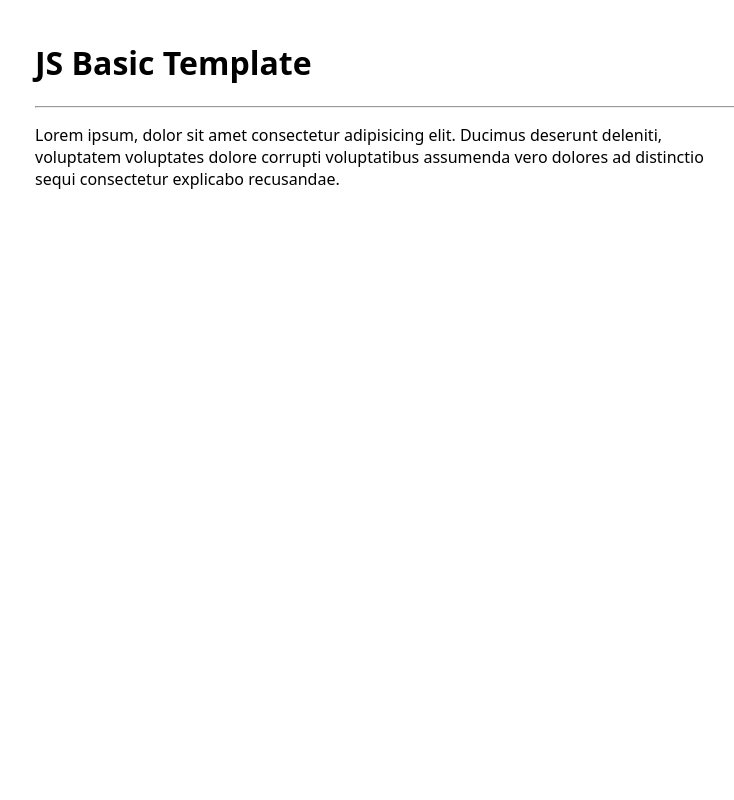
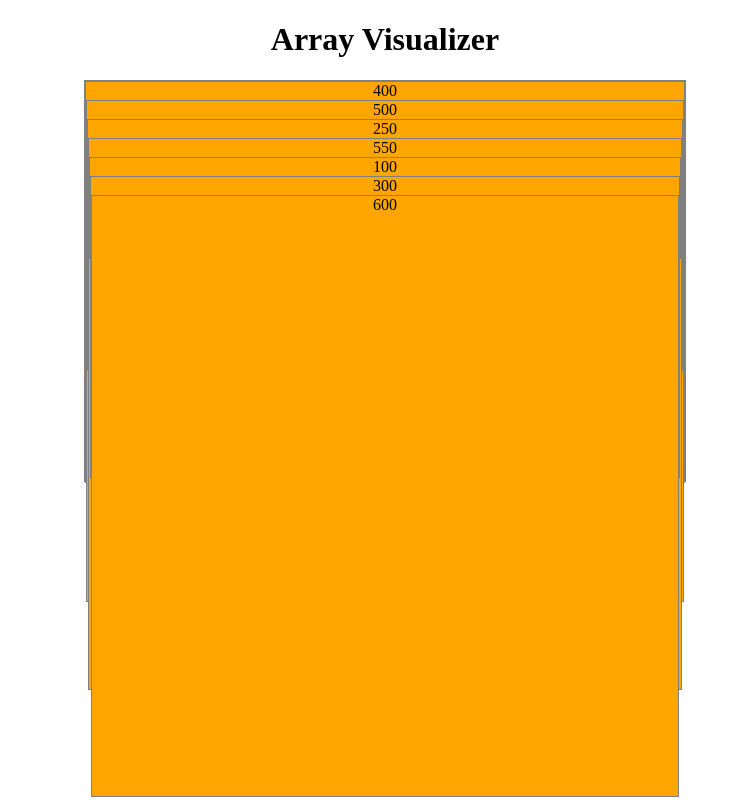
Before and after one commit to param-v/ArrayVisualizer, a plain HTML site: page index.html in a window 1280 px wide. Shown: the whole page, without its empty margins (255-989 px from the left). Drawn offline with Linux system fonts and the light colour scheme.

Commit message:
arrayVisualizer

```diff
--- a/index.html
+++ b/index.html
@@ -5,7 +5,7 @@
     <meta http-equiv="X-UA-Compatible" content="IE=edge" />
     <meta name="viewport" content="width=device-width, initial-scale=1.0" />
 
-    <title>Tab Title</title>
+    <title>Array Visualizer</title>
 
     <link rel="icon" type="image/x-icon" href="img/favicon.ico" />
     <link rel="stylesheet" href="style.css" />
@@ -14,13 +14,7 @@
   </head>
 
   <body>
-    <h1>JS Basic Template</h1>
-    <hr />
-
-    <p>
-      Lorem ipsum, dolor sit amet consectetur adipisicing elit. Ducimus deserunt
-      deleniti, voluptatem voluptates dolore corrupti voluptatibus assumenda
-      vero dolores ad distinctio sequi consectetur explicabo recusandae.
-    </p>
+    <h1>Array Visualizer</h1>
+<div id="container"></div>
   </body>
 </html>
--- a/main.js
+++ b/main.js
@@ -1 +1,18 @@
-console.log("hi");
+// Array Visualizer
+
+// HTML Variables
+let containerEl = document.getElementById("container");
+
+// Global Variable
+let myData = [400, 500, 250, 550, 100, 300, 600];
+
+// Display Data
+drawArray();
+
+function drawArray() {
+    let outputStr = "";
+    for (let i = 0; i < myData.length; i++) {
+        outputStr += `<div style="height: ${myData[i]}px">${myData[i]}</idv>`
+    }
+    containerEl.innerHTML = outputStr;
+}
--- a/style.css
+++ b/style.css
@@ -1,6 +1,17 @@
 body {
-  width: 700px;
+  text-align: center;
+}
+
+#container {
+  border: 1px solid grey;
+  width: 600px;
+  height: 400px;
   margin: auto;
-  padding: 20px;
-  font-family: system-ui, -apple-system, BlinkMacSystemFont, 'Segoe UI', Roboto, Oxygen, Ubuntu, Cantarell, 'Open Sans', 'Helvetica Neue', sans-serif;
+  display: flex
 }
+
+#container div {
+    background-color: orange;
+    border: 1px solid grey;
+    flex: 1;
+}
```
